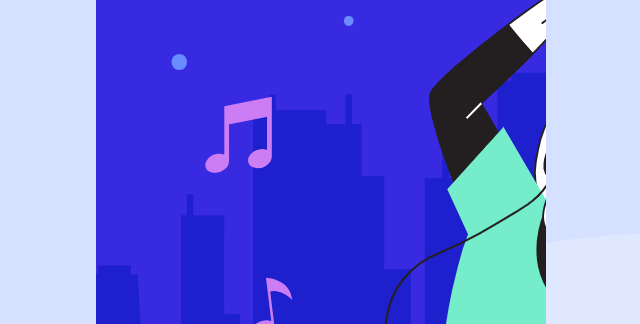
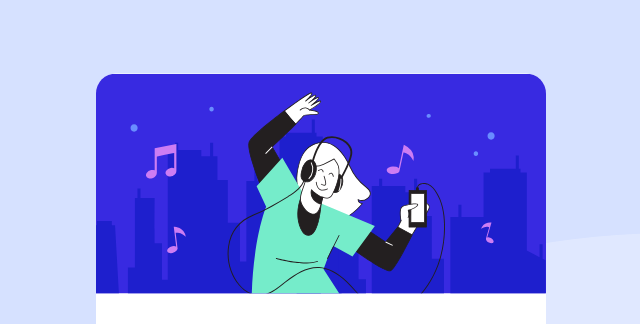
Before and after one commit to VINAYAK9669/Order-Summary-project, a plain HTML site: page index.html in a window 1280 px wide. Shown: the top 324 px of the page, without its empty margins (319-959 px from the left). Drawn offline with Linux system fonts and the light colour scheme; a web font is replaced by a local one.

Commit message:
Update index.html
Signed-off-by: VINAYAK9669 <51508724+VINAYAK9669@users.noreply.github.com>

```diff
--- a/index.html
+++ b/index.html
@@ -16,7 +16,7 @@
 <body>
   <div class="container">
     <div class="hero">
-      <img src="favicon-32x32.png" alt="">
+      <img src="illustration-hero.svg" alt="">
     </div>
     <div class="text-content">
       <h2 class="title">
```
